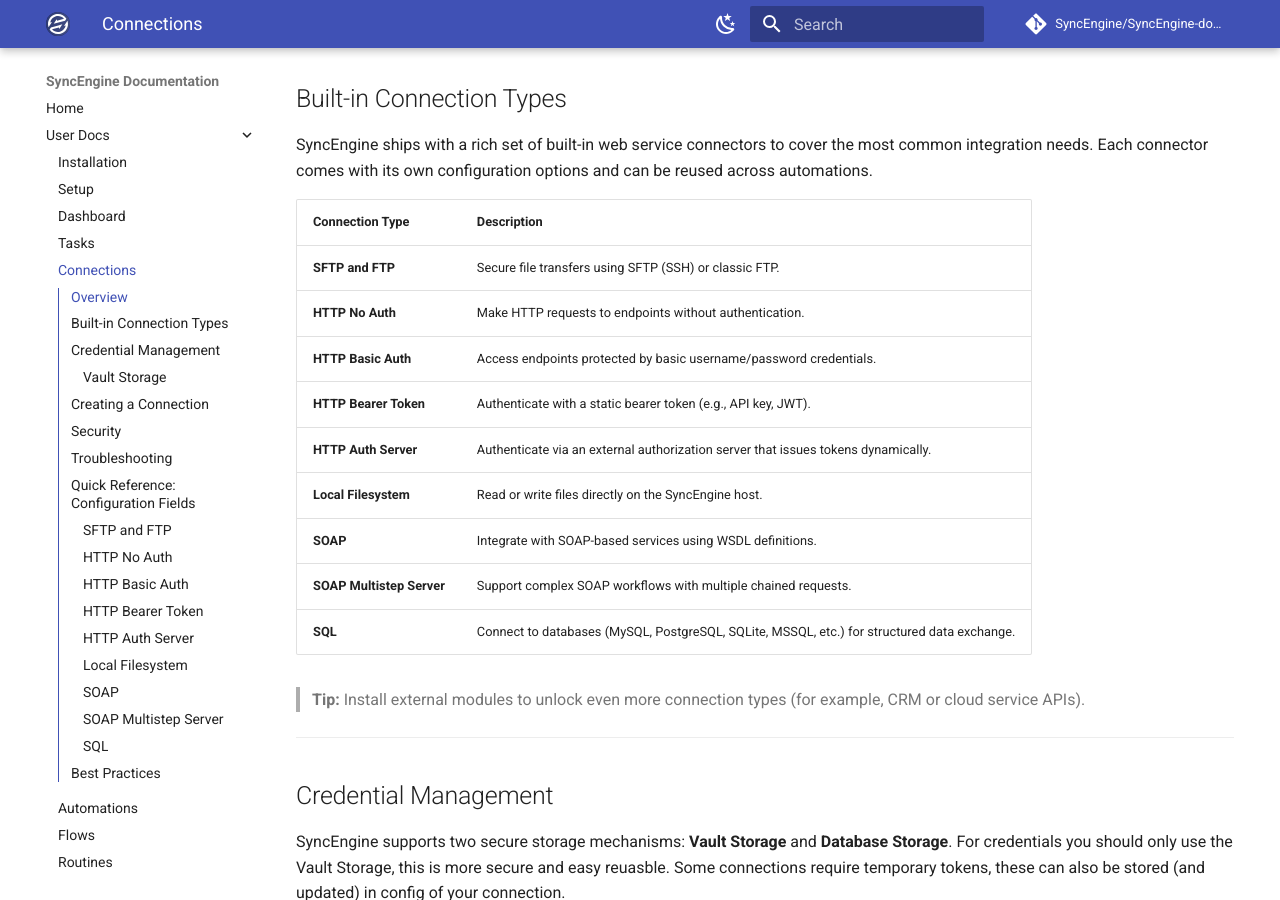
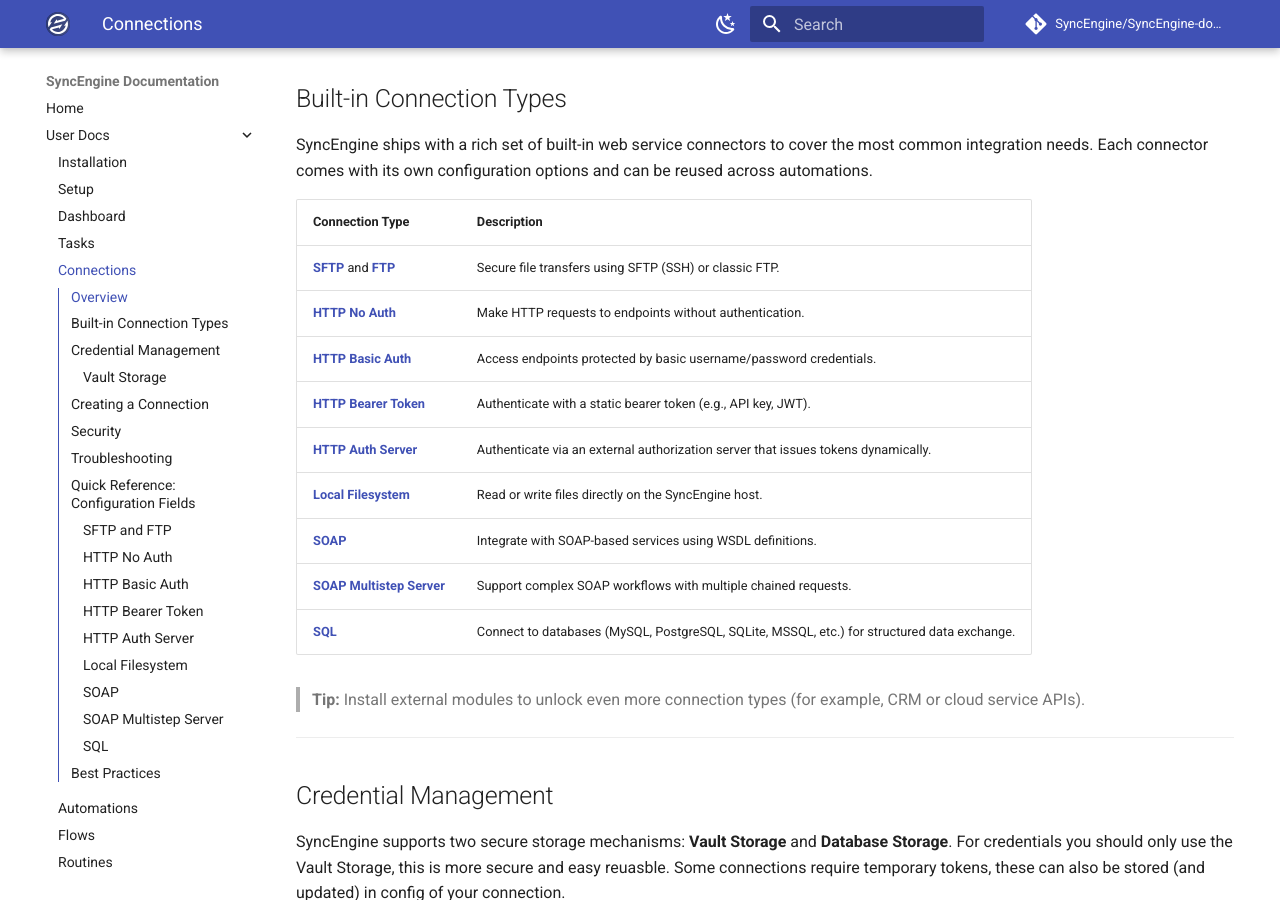
Before and after one commit to SyncEngine/docs, an MkDocs documentation site: the page built from docs/user/connections.md, in a window 1280 px wide and 900 px high, scrolled down 627 px. Built offline with MkDocs 1.6.1 and Material for MkDocs 9.7.7, drawn with Linux system fonts in a browser that asks for light colours; comment, search, counter and statistics services are not loaded; part of the change alters nothing that is shown.

```diff
--- a/docs/user/connections.md
+++ b/docs/user/connections.md
@@ -23,15 +23,15 @@ SyncEngine ships with a rich set of built-in web service connectors to cover the
 
 | Connection Type | Description |
 |------------------|-------------|
-| **SFTP and FTP** | Secure file transfers using SFTP (SSH) or classic FTP. |
-| **HTTP No Auth** | Make HTTP requests to endpoints without authentication. |
-| **HTTP Basic Auth** | Access endpoints protected by basic username/password credentials. |
-| **HTTP Bearer Token** | Authenticate with a static bearer token (e.g., API key, JWT). |
-| **HTTP Auth Server** | Authenticate via an external authorization server that issues tokens dynamically. |
-| **Local Filesystem** | Read or write files directly on the SyncEngine host. |
-| **SOAP** | Integrate with SOAP-based services using WSDL definitions. |
-| **SOAP Multistep Server** | Support complex SOAP workflows with multiple chained requests. |
-| **SQL** | Connect to databases (MySQL, PostgreSQL, SQLite, MSSQL, etc.) for structured data exchange. |
+| **[SFTP](../webservices/sftp.md)** and **[FTP](../webservices/ftp.md)** | Secure file transfers using SFTP (SSH) or classic FTP. |
+| **[HTTP No Auth](../webservices/http.md)** | Make HTTP requests to endpoints without authentication. |
+| **[HTTP Basic Auth](../webservices/http-basic.md)** | Access endpoints protected by basic username/password credentials. |
+| **[HTTP Bearer Token](../webservices/http-bearer-token.md)** | Authenticate with a static bearer token (e.g., API key, JWT). |
+| **[HTTP Auth Server](../webservices/http-multistep.md)** | Authenticate via an external authorization server that issues tokens dynamically. |
+| **[Local Filesystem](../webservices/local-filesystem.md)** | Read or write files directly on the SyncEngine host. |
+| **[SOAP](../webservices/soap.md)** | Integrate with SOAP-based services using WSDL definitions. |
+| **[SOAP Multistep Server](../webservices/soap-multistep.md)** | Support complex SOAP workflows with multiple chained requests. |
+| **[SQL](../webservices/sql.md)** | Connect to databases (MySQL, PostgreSQL, SQLite, MSSQL, etc.) for structured data exchange. |
 
 > **Tip:** Install external modules to unlock even more connection types (for example, CRM or cloud service APIs).
 
```
